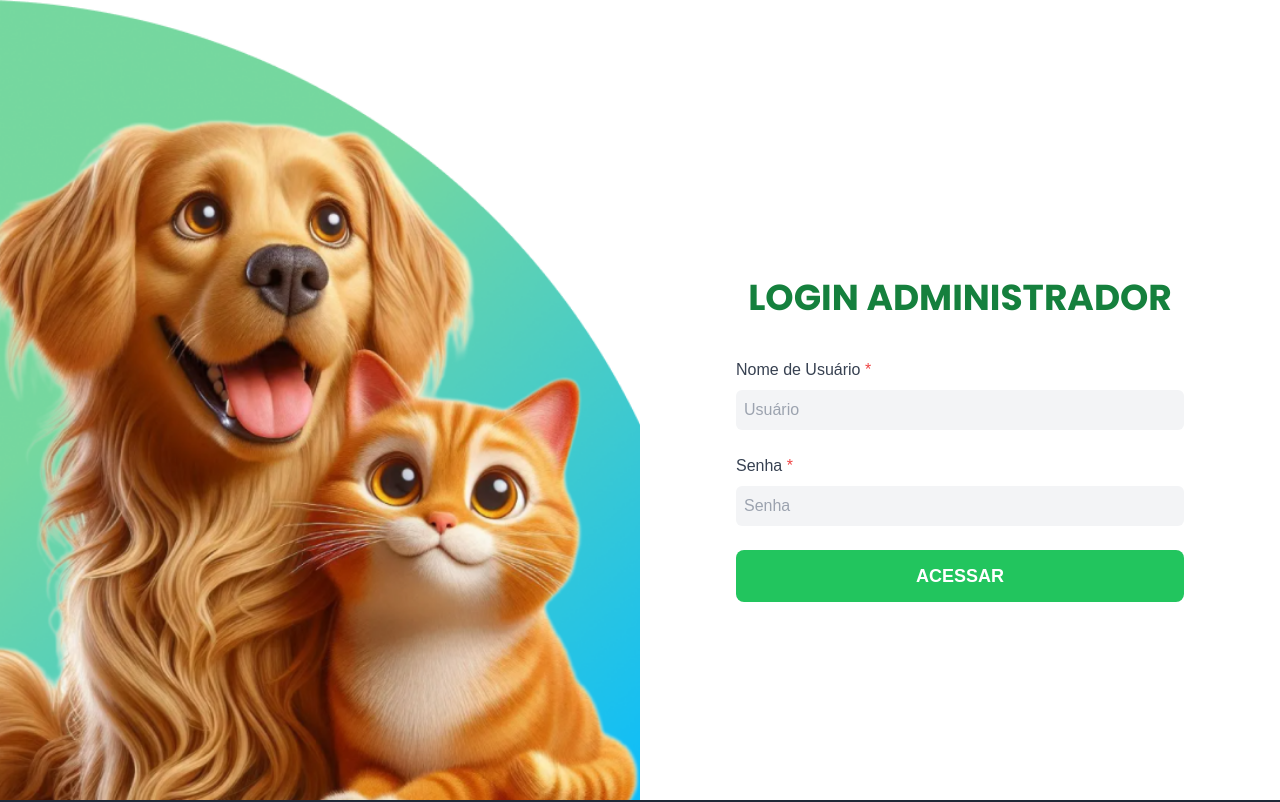
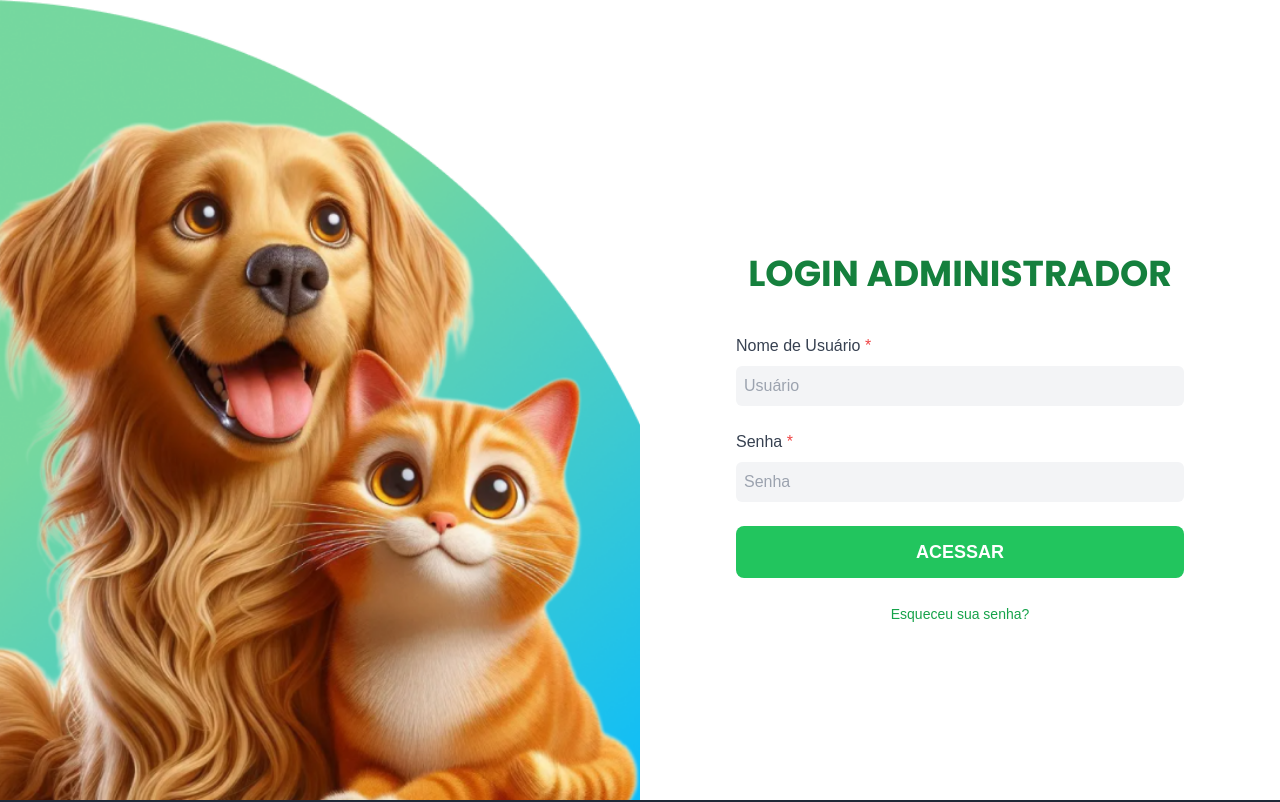
Before and after one commit to erickdmscn/petshop_frontend, a Next.js app: page /login in a window 1280 px wide. Shown: the top 802 px of the page. Built offline with nearby package versions, Linux system fonts and the light colour scheme; no server answers.

Commit message:
feat: adding forgotpassword link to loginpage

```diff
--- a/src/app/login/page.tsx
+++ b/src/app/login/page.tsx
@@ -115,6 +115,12 @@ export default function Login() {
                   />
 
                   <SubmitButton />
+
+                  <div className="mt-4 text-center">
+                    <span className="cursor-pointer text-sm text-green-600 transition-colors hover:text-green-700 hover:underline">
+                      Esqueceu sua senha?
+                    </span>
+                  </div>
                 </form>
               </FormProvider>
             </div>
```
